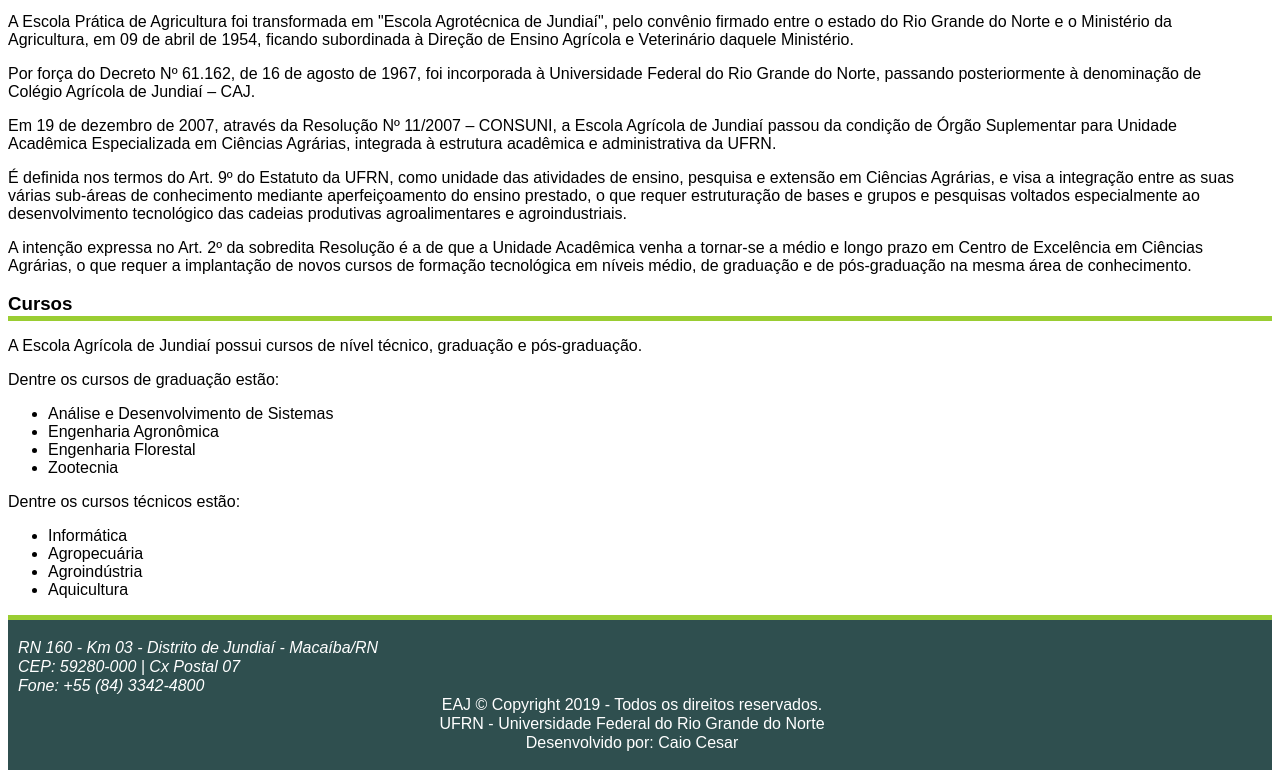
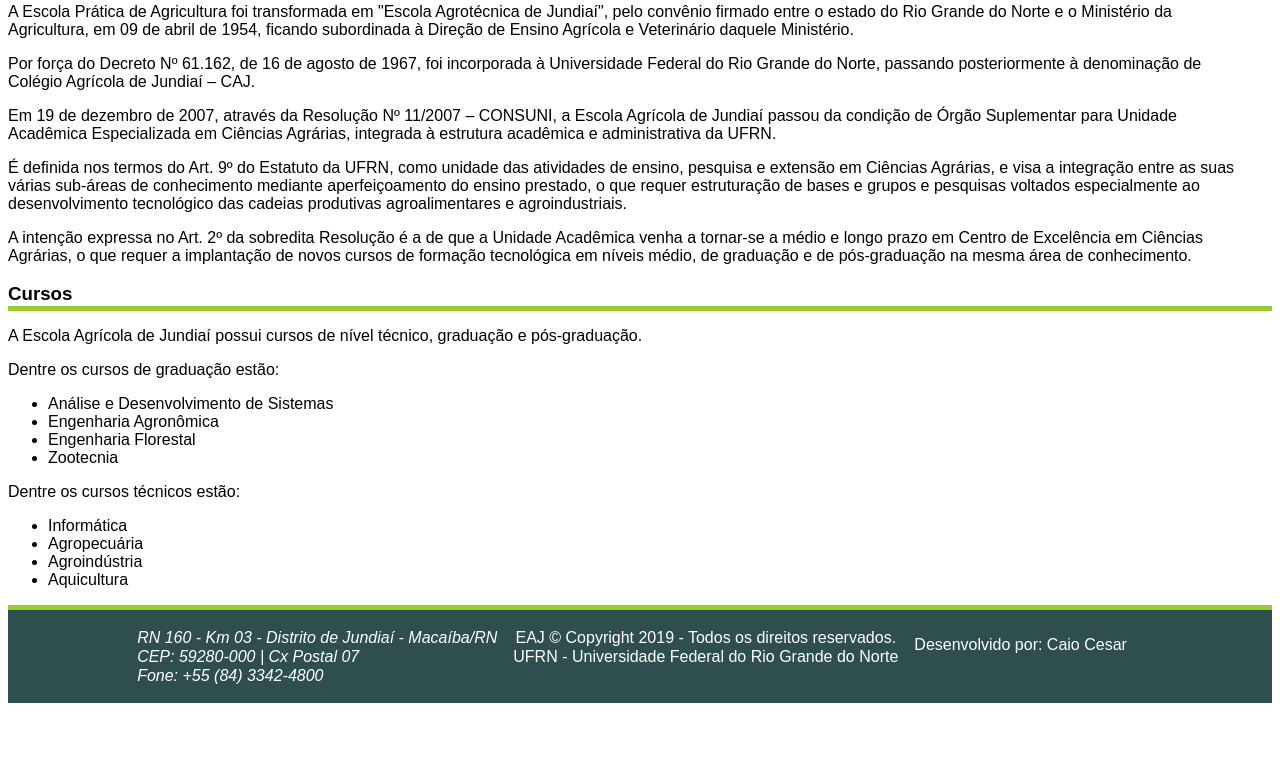
Before and after one commit to Caio-Cesar-Miranda/HTML-e-CSS-atividade, a plain HTML site: page index.html in a window 1280 px wide. Shown: the part 932-1710 px from the top of the page. After the commit the page ends 1643 px from the top, so only its background shows below. Drawn offline with Linux system fonts and the light colour scheme.

Commit message:
Footer da página atualizado

```diff
--- a/index.html
+++ b/index.html
@@ -110,6 +110,9 @@
         <div class="UFRN">
             <p>EAJ © Copyright 2019 - Todos os direitos reservados. </p>
             <p>UFRN - Universidade Federal do Rio Grande do Norte</p>
+
+        </div>
+        <div class="dev">
             <p>Desenvolvido por: Caio Cesar </p>
         </div>
 
--- a/styles.css
+++ b/styles.css
@@ -18,7 +18,7 @@
 
 .eaj-fachada {
     background-color: #f3f3f3;
-    padding: 15px;
+    padding: 10px 20px;
     border: 1px solid #ccc;
     display: inline-block;
     text-align: center;
@@ -50,8 +50,10 @@
 }
 
 footer {
+    display: flex;
     padding: 10px;
     background-color: #2F4F4F;
+    justify-content: center;
 }
 
 address {
@@ -64,3 +66,9 @@
     color: white;
     line-height: 3px;
 }
+
+.dev {
+    justify-content: space-evenly;
+    color: white;
+    text-align: right;
+}
```
